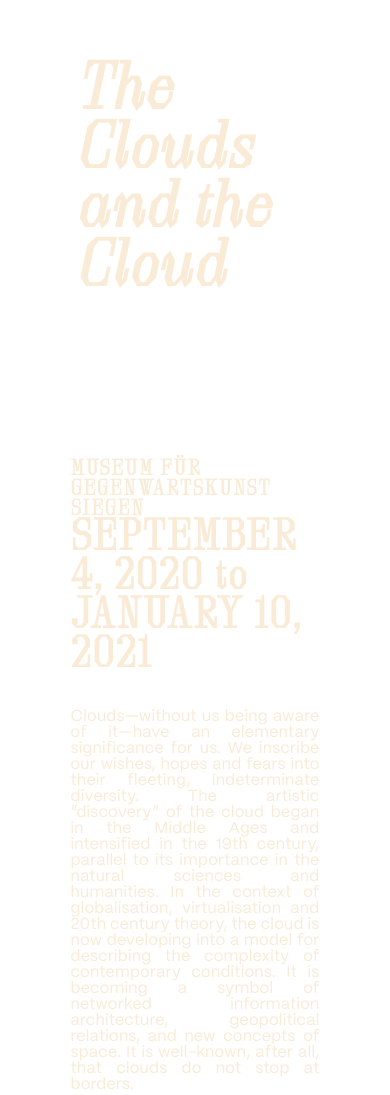
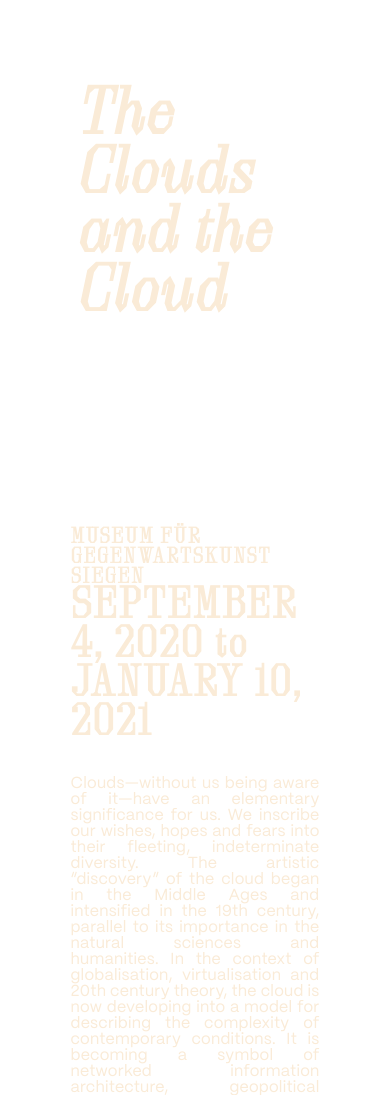
Before and after one commit to mainriot/clouds-github.io, a plain HTML site: page index.html in a window 390 px wide. Shown: the part 104-1199 px from the top of the page. Drawn offline with Linux system fonts and the light colour scheme.

Commit message:
Update style.css

```diff
--- a/style/style.css
+++ b/style/style.css
@@ -36,9 +36,8 @@ article {
     article {
       margin-left: 15vw;
       margin-right: 15vw;
-      margin-bottom: 15vw;
+      margin-bottom: 10vw;
       padding: unset;
-
     }
     }
   @media screen and (min-width: 1250px) {
@@ -91,8 +90,8 @@ h1 {
   @media screen and (max-width: 700px) {
     h1 {
       font-size: 15vw;
-      padding-top:15vh;
-      padding-bottom:20vh;
+      padding-top:18vh;
+      padding-bottom:25vh;
       margin-left: 10vw;
 
     }
@@ -266,7 +265,7 @@ h1 {
 
 /* Create two equal columns that sits next to each other */
 .column {
-  flex: 50%;
+  flex: 100%;
   padding: 0 4px;
 }
 @media screen and (min-width: 1250px) {
@@ -312,7 +311,7 @@ h1 {
 
 #web {
   font-family: 'ot_brutregular_mono';
-  font-size: 3vw;
+  font-size: 1.5em;
 }
 #web:hover {
   color: rgb(59, 56, 75);
```
